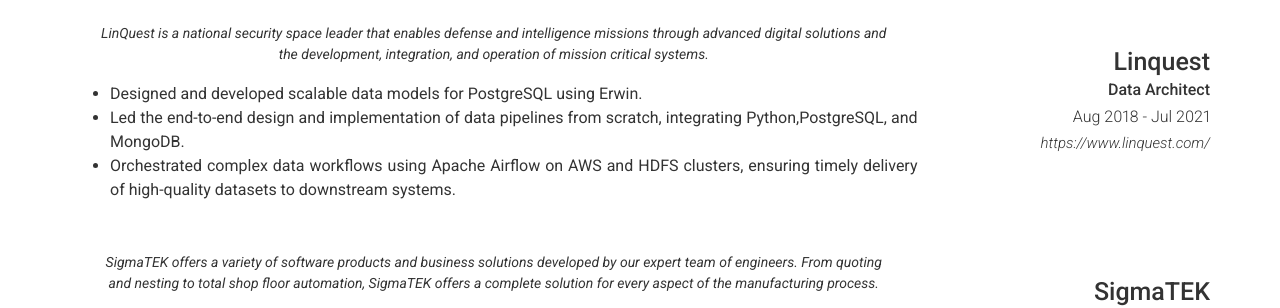
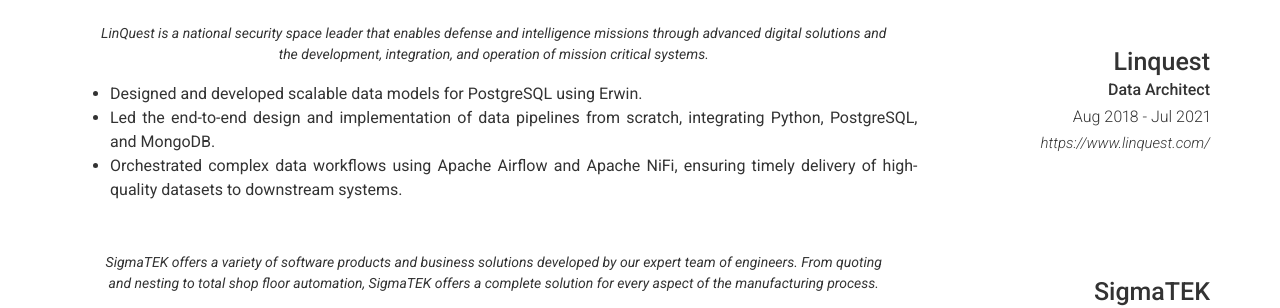
Before and after one commit to frankbreetz/frankbreetz.github.io, a Jekyll site: the page built from index.md, in a window 1280 px wide. Shown: the part 874-1182 px from the top of the page. Built offline with Jekyll 4.4.1, drawn with Linux system fonts in a browser that asks for light colours; nearby versions of some CDN libraries.

Commit message:
Update _config.yml

```diff
--- a/_config.yml
+++ b/_config.yml
@@ -88,8 +88,8 @@ content:
           LinQuest is a national security space leader that enables defense and intelligence missions through advanced digital solutions and the development, integration, and operation of mission critical systems.
         description: | # this will include new lines to allow paragraphs
           - Designed and developed scalable data models for PostgreSQL using Erwin.
-          - Led the end-to-end design and implementation of data pipelines from scratch, integrating Python,PostgreSQL, and MongoDB.
-          - Orchestrated complex data workflows using Apache Airflow on AWS and HDFS clusters, ensuring timely delivery of high-quality datasets to downstream systems.
+          - Led the end-to-end design and implementation of data pipelines from scratch, integrating Python, PostgreSQL, and MongoDB.
+          - Orchestrated complex data workflows using Apache Airflow and Apache NiFi, ensuring timely delivery of high-quality datasets to downstream systems.
       - layout: right
         title: SigmaTEK
         sub_title: Project Manager/Software Developer
```
